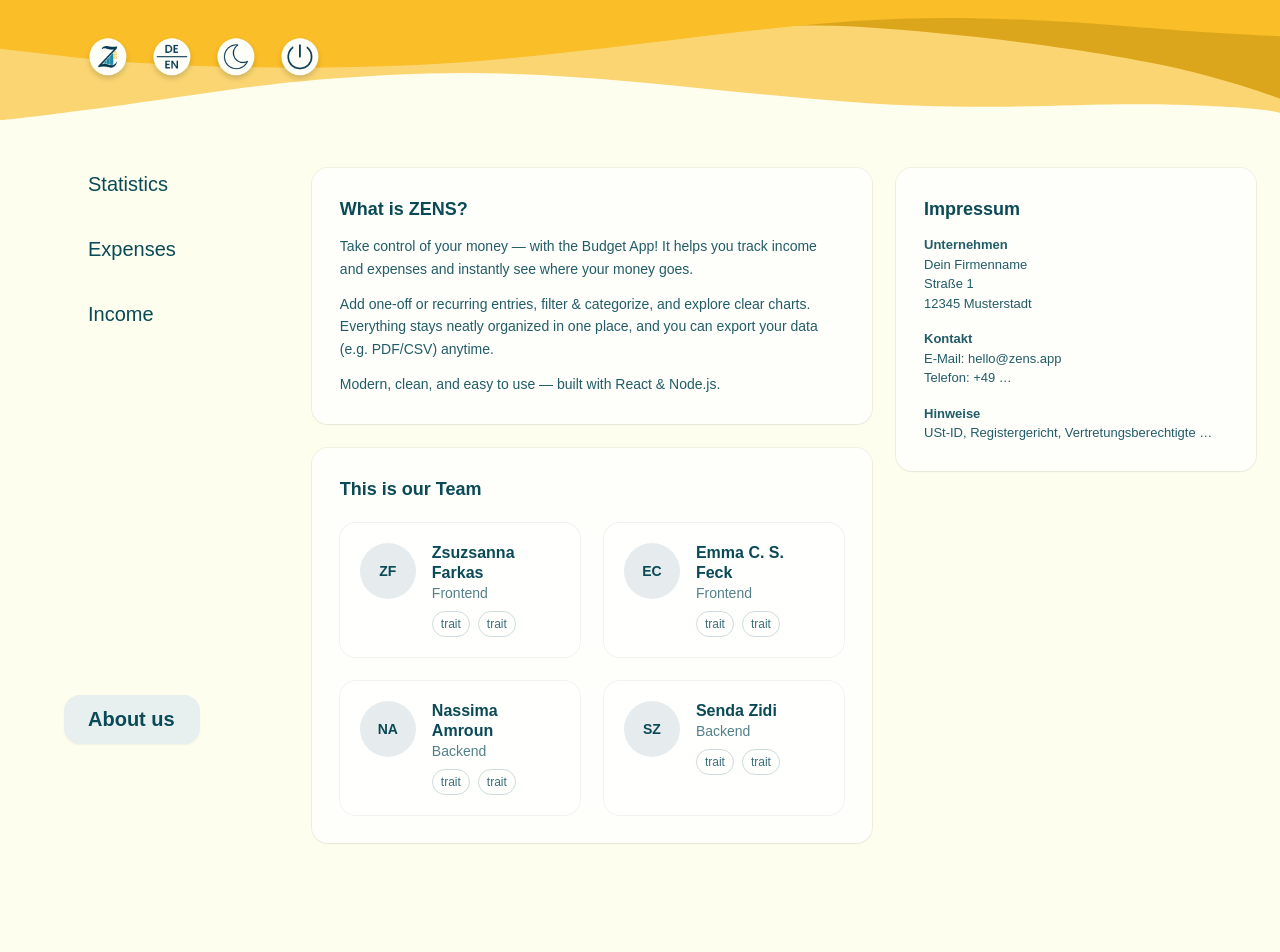
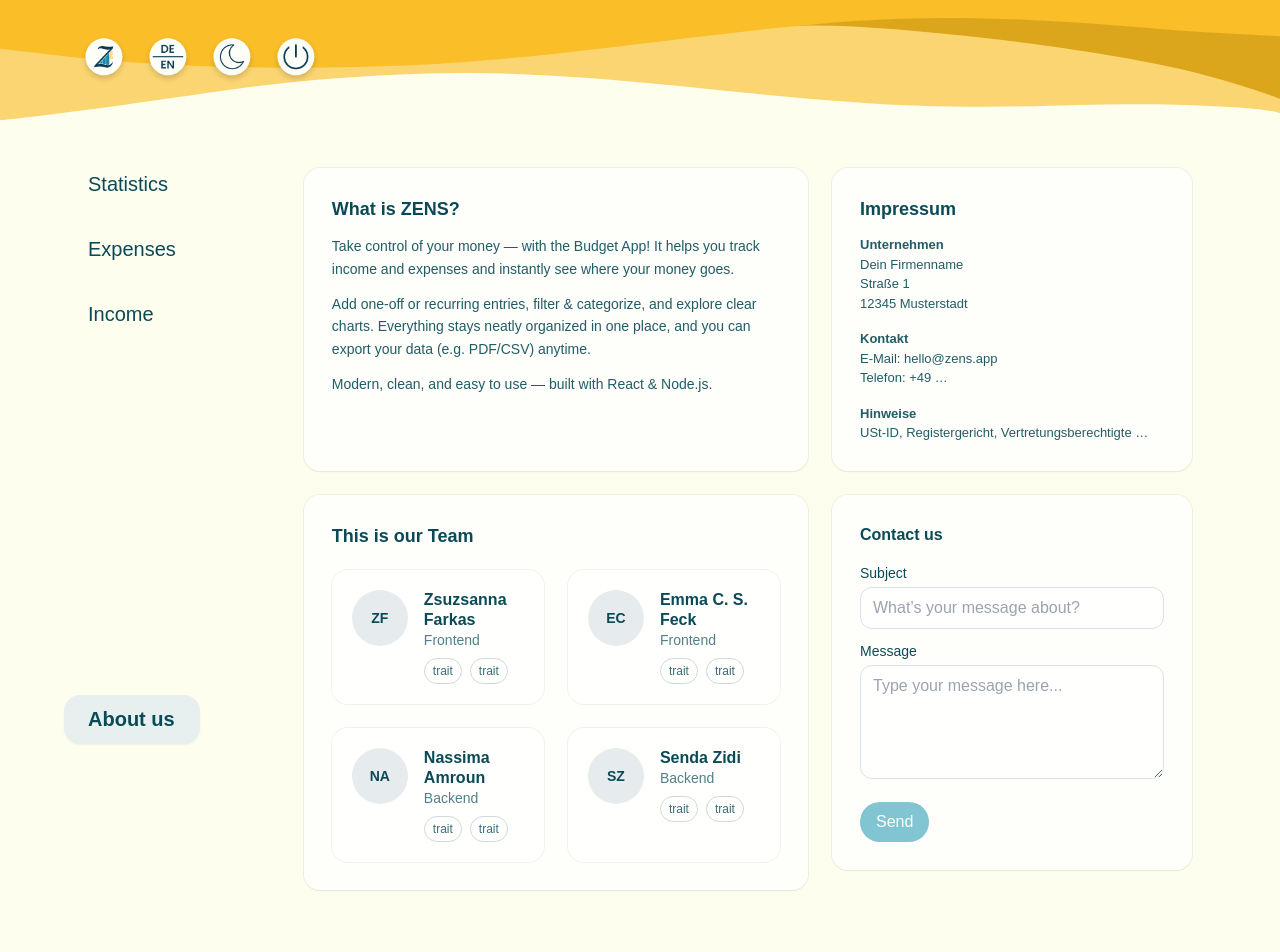
Before and after one commit to ZENS-Endproject/Budget_Manager_Reloaded, a React (Create React App) app in the folder frontend/: page /about in a window 1280 px wide. Shown: the top 952 px of the page. Built offline with nearby package versions, Linux system fonts and the light colour scheme; what chartjs-plugin-datalabels would draw is missing.

Commit message:
About us fertig + Verlinkung + Kontaktformular eingefügt

```diff
--- /dev/null
+++ b/frontend/src/components/ContactMini.js
@@ -0,0 +1,68 @@
+import React, { useState } from "react";
+
+export default function ContactMini() {
+  const [subject, setSubject] = useState("");
+  const [message, setMessage] = useState("");
+  const [state, setState] = useState({ loading: false, ok: null, error: "" });
+
+  async function onSubmit(e) {
+    e.preventDefault();
+    if (!subject.trim() || !message.trim()) return;
+
+    setState({ loading: true, ok: null, error: "" });
+    try {
+      const base = process.env.REACT_APP_API_BASE || "";
+      const res = await fetch(`${base}/api/contact`, {
+        method: "POST",
+        headers: { "Content-Type": "application/json" },
+        body: JSON.stringify({ subject, message }),
+      });
+      if (!res.ok) throw new Error(await res.text());
+      setState({ loading: false, ok: true, error: "" });
+      setSubject("");
+      setMessage("");
+    } catch (err) {
+      setState({ loading: false, ok: false, error: "Failed to send" });
+    }
+  }
+
+  return (
+    <form
+      onSubmit={onSubmit}
+      className="rounded-2xl bg-white/70 shadow-sm ring-1 ring-black/5 p-6 md:p-7 text-[#0A4A56]"
+    >
+      <h3 className="text-[16px] font-semibold mb-4">Contact us</h3>
+
+      <label className="block text-sm mb-1">Subject</label>
+      <input
+        value={subject}
+        onChange={(e) => setSubject(e.target.value)}
+        className="w-full mb-3 rounded-xl border border-[#D8E4E8] bg-white/90 px-3 py-2 outline-none focus:ring-2 focus:ring-[#0489A9]/30"
+        placeholder="What’s your message about?"
+      />
+
+      <label className="block text-sm mb-1">Message</label>
+      <textarea
+        value={message}
+        onChange={(e) => setMessage(e.target.value)}
+        rows={4}
+        className="w-full mb-4 rounded-xl border border-[#D8E4E8] bg-white/90 px-3 py-2 outline-none resize-y focus:ring-2 focus:ring-[#0489A9]/30"
+        placeholder="Type your message here..."
+      />
+
+      <div className="flex items-center gap-3">
+        <button
+          type="submit"
+          disabled={state.loading || !subject.trim() || !message.trim()}
+          className="rounded-full bg-[#0489A9] px-4 py-2 text-white disabled:opacity-50 hover:brightness-105 transition"
+        >
+          {state.loading ? "Sending..." : "Send"}
+        </button>
+        {state.ok && <span className="text-sm text-green-700">Thank you! ✉️</span>}
+        {state.ok === false && (
+          <span className="text-sm text-red-700">{state.error}</span>
+        )}
+      </div>
+    </form>
+  );
+}
--- a/frontend/src/layout/Header.js
+++ b/frontend/src/layout/Header.js
@@ -11,9 +11,10 @@ export default function Header() {
 
   return (
     <header
-      className="relative w-full"
-      style={{ height: HEADER_HEIGHT, backgroundColor: "#FEFEEF" }}
+      className="sticky top-0 z-50 w-full"
+      style={{ height: 120, backgroundColor: "#FEFEEF" }}
     >
+
       {/* --- Hintergrund: Wellen-SVG --- */}
       <div className="absolute inset-0 pointer-events-none select-none">
         <svg
@@ -51,12 +52,13 @@ export default function Header() {
           </g>
         </svg>
       </div>
-      <div className="relative z-10 padding-left: 64px; h-full">
-        <div className="mx-auto flex h-full items-center justify-start gap-2 px-20">
-          <img src={logo}  alt="Logo"     className="w-14 h-14 hover:scale-105 transition" />
-          <img src={lang}  alt="Language" className="w-14 h-14 hover:scale-105 transition" />
-          <img src={moon}  alt="Darkmode" className="w-14 h-14 hover:scale-105 transition" />
-          <img src={power} alt="Power"    className="w-14 h-14 hover:scale-105 transition" />
+
+      <div className="relative z-10 pl-16 h-full">
+        <div className="mx-auto flex h-full items-center justify-start gap-2 px-3">
+          <img src={logo} alt="Logo" className="w-14 h-14 hover:scale-105 transition" />
+          <img src={lang} alt="Language" className="w-14 h-14 hover:scale-105 transition" />
+          <img src={moon} alt="Darkmode" className="w-14 h-14 hover:scale-105 transition" />
+          <img src={power} alt="Power" className="w-14 h-14 hover:scale-105 transition" />
         </div>
       </div>
     </header>
--- a/frontend/src/layout/MainContent.js
+++ b/frontend/src/layout/MainContent.js
@@ -3,7 +3,7 @@ import React from "react";
 export default function MainContent({ children }) {
   return (
     <main className="app-content flex-1 bg-[#FEFEEF]">
-      <div className="app-content__inner px-0 py-6 w-full">
+      <div className="app-content__inner pl-10 pr-16 py-6 w-full">
         {children}
       </div>
     </main>
--- a/frontend/src/layout/Sidebar.js
+++ b/frontend/src/layout/Sidebar.js
@@ -23,7 +23,7 @@ export default function Sidebar() {
         backgroundColor: "#FEFEEF",
       }}
     >
-      <div className="sticky top-[120px] pl-16 pr-10 pt-10 pb-10 mr-12 min-h-[calc(100vh-120px)] flex flex-col justify-between">
+      <div className="sticky top-[100px] pl-16 pr-10 pt-10 pb-10 min-h-[calc(100vh-120px)] flex flex-col justify-between">
         {/* Navigation oben */}
         <nav className="flex flex-col gap-4">
           <NavLink
--- a/frontend/src/pages/About.js
+++ b/frontend/src/pages/About.js
@@ -1,5 +1,5 @@
 import React from "react";
-
+import ContactMini from "../components/ContactMini";
 
 const team = [
   { name: "Zsuzsanna Farkas", role: "Frontend", traits: ["trait", "trait"] },
@@ -27,19 +27,13 @@ export default function About() {
       <section className="pt-6 pb-12">
         <div
           className="grid gap-6 px-6"
-          // Zwei Spalten wie im Screenshot:
-          // - links flexibel
-          // - rechts fixe, schmale Spalte (breite kannst du anpassen)
           style={{
             paddingLeft: `calc(var(--sidebar-width, 0px) + ${gutter}px)`,
-            gridTemplateColumns:
-              "minmax(0,1fr) 360px", // rechts ca. Card-Breite aus Screenshot
+            gridTemplateColumns: "minmax(0,1fr) 360px", // linke flexible, rechte fixe Spalte
           }}
         >
-          {/* Linke Spalte (Stack) */}
-          <div className="flex flex-col gap-6">
-            {/* What is ZENS? */}
-            <article className="rounded-2xl bg-white/70 shadow-sm ring-1 ring-black/5 p-6 md:p-7">
+          {/* Zeile 1 – links: What is ZENS? */}
+          <article className="col-start-1 row-start-1 rounded-2xl bg-white/70 shadow-sm ring-1 ring-black/5 p-6 md:p-7">
             <h2 className="text-[18px] font-semibold mb-3">What is ZENS?</h2>
             <div className="space-y-3 text-[14px] leading-relaxed text-[#0A4A56]/90">
               <p>
@@ -53,13 +47,35 @@ export default function About() {
                 place, and you can export your data (e.g. PDF/CSV) anytime.
               </p>
               <p>
-                  Modern, clean, and easy to use — built with React & Node.js.
+                Modern, clean, and easy to use — built with React &amp; Node.js.
               </p>
             </div>
           </article>
 
-            {/* Team */}
-            <article className="rounded-2xl bg-white/70 shadow-sm ring-1 ring-black/5 p-6 md:p-7">
+          {/* Zeile 1 – rechts: Impressum */}
+          <aside className="col-start-2 row-start-1 rounded-2xl bg-white/70 shadow-sm ring-1 ring-black/5 p-6 md:p-7 h-fit">
+            <h2 className="text-[18px] font-semibold mb-3">Impressum</h2>
+            <div className="space-y-4 text-[13px] text-[#0A4A56]/90">
+              <div>
+                <div className="font-semibold">Unternehmen</div>
+                <div>Dein Firmenname</div>
+                <div>Straße 1</div>
+                <div>12345 Musterstadt</div>
+              </div>
+              <div>
+                <div className="font-semibold">Kontakt</div>
+                <div>E-Mail: hello@zens.app</div>
+                <div>Telefon: +49 …</div>
+              </div>
+              <div>
+                <div className="font-semibold">Hinweise</div>
+                <div>USt-ID, Registergericht, Vertretungsberechtigte …</div>
+              </div>
+            </div>
+          </aside>
+
+          {/* Zeile 2 – links: Team */}
+          <article className="col-start-1 row-start-2 rounded-2xl bg-white/70 shadow-sm ring-1 ring-black/5 p-6 md:p-7">
             <h2 className="text-[18px] font-semibold mb-5">This is our Team</h2>
             <div className="grid gap-6 sm:grid-cols-2">
               {team.map((m) => (
@@ -94,29 +110,10 @@ export default function About() {
               ))}
             </div>
           </article>
+
+          <div className="col-start-2 row-start-2">
+            <ContactMini />
           </div>
-
-          {/* Rechte Spalte: Impressum */}
-          <aside className="rounded-2xl bg-white/70 shadow-sm ring-1 ring-black/5 p-6 md:p-7 h-fit">
-            <h2 className="text-[18px] font-semibold mb-3">Impressum</h2>
-            <div className="space-y-4 text-[13px] text-[#0A4A56]/90">
-              <div>
-                <div className="font-semibold">Unternehmen</div>
-                <div>Dein Firmenname</div>
-                <div>Straße 1</div>
-                <div>12345 Musterstadt</div>
-              </div>
-              <div>
-                <div className="font-semibold">Kontakt</div>
-                <div>E-Mail: hello@zens.app</div>
-                <div>Telefon: +49 …</div>
-              </div>
-              <div>
-                <div className="font-semibold">Hinweise</div>
-                <div>USt-ID, Registergericht, Vertretungsberechtigte …</div>
-              </div>
-            </div>
-          </aside>
         </div>
       </section>
     </main>
```
Lines whose indentation alone changed are shown as unchanged.
